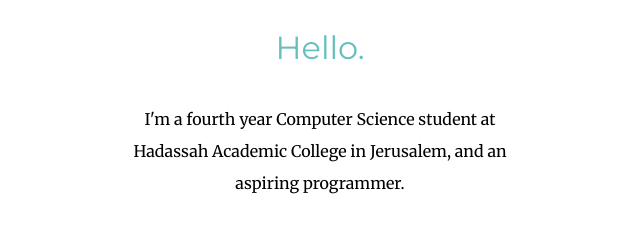
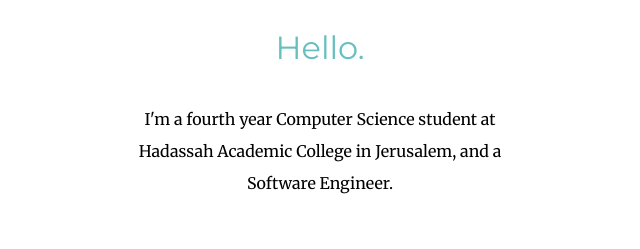
Before and after one commit to gavischneider/Personal-Site, a plain HTML site: page index.html in a window 1280 px wide. Shown: the part 1188-1437 px from the top of the page, 320-960 px from the left. Drawn offline with Linux system fonts and the light colour scheme.

Commit message:
Updated intro.

```diff
--- a/index.html
+++ b/index.html
@@ -34,7 +34,7 @@
     <div class="profile">
       <img class ="programmer-pic" src="images/programmer.png" alt="">
       <h2>Hello.</h2>
-      <p class="intro">I'm a fourth year Computer Science student at Hadassah Academic College in Jerusalem, and an aspiring programmer. </p>
+      <p class="intro">I'm a fourth year Computer Science student at Hadassah Academic College in Jerusalem, and a Software Engineer. </p>
     </div>
     <hr>
     <div class="skills">
```
